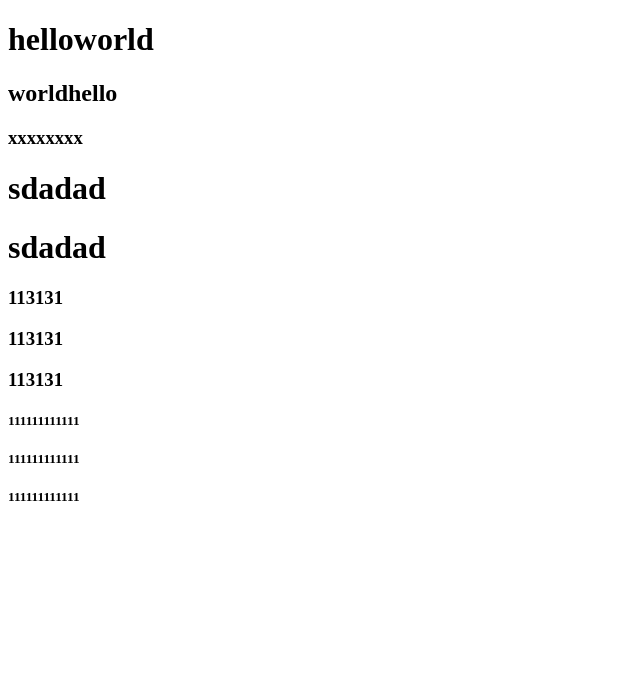
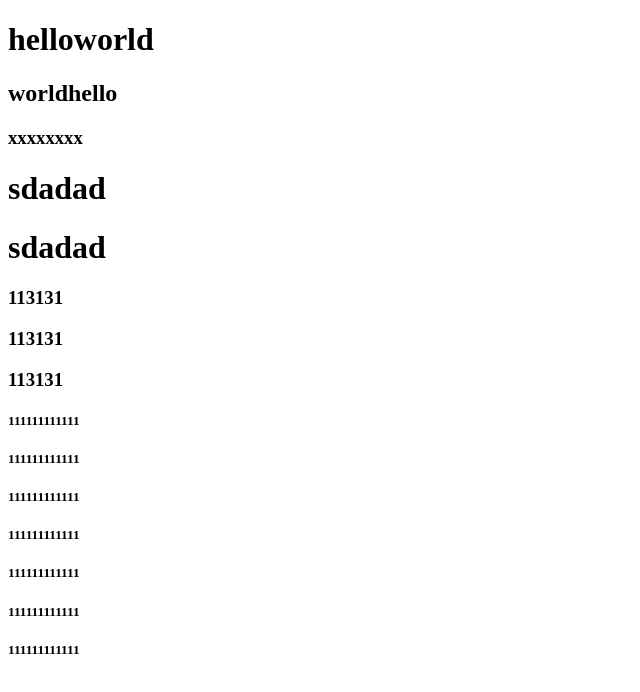
Before and after one commit to xhl9908/testDemo, a plain HTML site: page index.html in a window 1280 px wide. Shown: the whole page, without its empty margins (0-640 px from the left). Drawn offline with Linux system fonts and the light colour scheme.

Commit message:
这是第六次提交

```diff
--- a/index.html
+++ b/index.html
@@ -19,5 +19,9 @@
         <h5>111111111111</h5>
         <h5>111111111111</h5>
         <h5>111111111111</h5>
+        <h5>111111111111</h5>
+        <h5>111111111111</h5>
+        <h5>111111111111</h5>
+        <h5>111111111111</h5>
     </body>
 </html>
```
